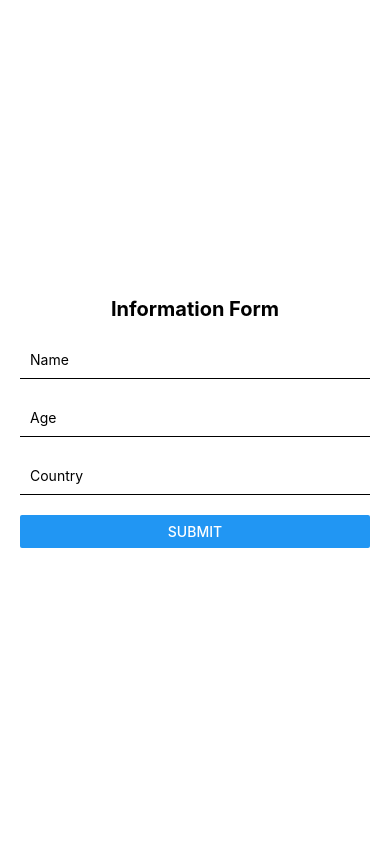
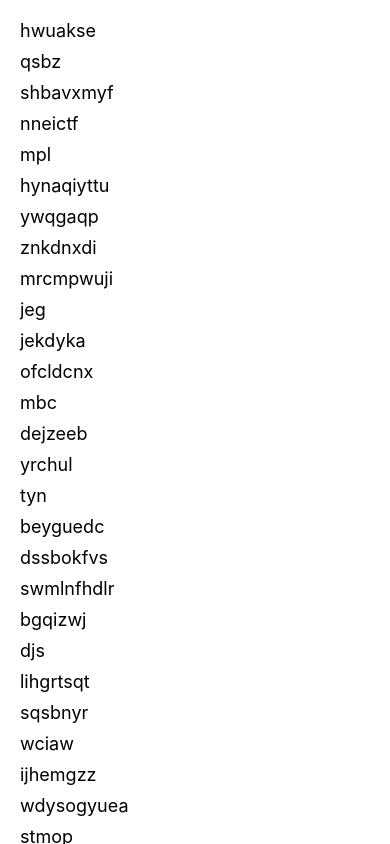
Before and after one commit to ghazalalmomani14-hub/JoVision-react-native-tasks, a React Native app: screen / in a window 390 px wide. Built offline with nearby package versions, Linux system fonts and the light colour scheme.

Commit message:
Task36 completed

```diff
--- a/App.tsx
+++ b/App.tsx
@@ -1,54 +1,14 @@
-import React, { useState, useEffect } from 'react';
-import { StyleSheet, View, TextInput, Button, Alert, Text } from 'react-native';
-import { saveUserData, getUserData } from './Tasks/Task35';
-
-export default function App() {
-  const [name, setName] = useState('');
-  const [age, setAge] = useState('');
-  const [country, setCountry] = useState('');
-
-  useEffect(() => {
-    const checkStorage = async () => {
-      const data = await getUserData();
-      if (data && data.timestamp) {
-        const now = new Date().getTime();
-        const savedTime = new Date(data.timestamp).getTime();
-        const diff = (now - savedTime) / 1000;
-
-        if (diff < 60) {
-          setName(data.name);
-          setAge(data.age);
-          setCountry(data.country);
-        }
-      }
-    };
-    checkStorage();
-  }, []);
-
-  const handleSubmit = async () => {
-    const userData = {
-      name,
-      age,
-      country,
-      timestamp: new Date().toISOString(),
-    };
-    await saveUserData(userData);
-    Alert.alert("Success", "Data saved!");
-  };
-
+/* eslint-disable react-native/no-inline-styles */
+import React from 'react';
+import { SafeAreaView, StatusBar } from 'react-native';
+import Task36 from './Tasks/Task36';
+function App(): React.JSX.Element {
   return (
-    <View style={styles.container}>
-      <Text style={styles.header}>Information Form</Text>
-      <TextInput placeholder="Name" style={styles.input} value={name} onChangeText={setName} />
-      <TextInput placeholder="Age" style={styles.input} value={age} onChangeText={setAge} keyboardType="numeric" />
-      <TextInput placeholder="Country" style={styles.input} value={country} onChangeText={setCountry} />
-      <Button title="Submit" onPress={handleSubmit} />
-    </View>
+    <SafeAreaView style={{ flex: 1 }}>
+      <StatusBar barStyle="dark-content" />
+      <Task36 />
+    </SafeAreaView>
   );
 }
 
-const styles = StyleSheet.create({
-  container: { flex: 1, justifyContent: 'center', padding: 20 },
-  header: { fontSize: 20, marginBottom: 20, textAlign: 'center', fontWeight: 'bold' },
-  input: { borderBottomWidth: 1, marginBottom: 20, padding: 10 }
-});
+export default App;
--- /dev/null
+++ b/Tasks/Task36.js
@@ -0,0 +1,41 @@
+import React from 'react';
+import { ScrollView, Text, StyleSheet } from 'react-native';
+
+// function from hint
+function generateRandomWord(length) {
+  let result = '';
+  const characters = 'abcdefghijklmnopqrstuvwxyz';
+  for (let i = 0; i < length; i++) {
+    result += characters.charAt(Math.floor(Math.random() * characters.length));
+  }
+  return result;
+}
+
+const Task36 = () => {
+  // generate 100 random words
+  const words = Array.from({ length: 100 }, () =>
+    generateRandomWord(Math.floor(Math.random() * 8) + 3),
+  );
+
+  return (
+    <ScrollView contentContainerStyle={styles.container}>
+      {words.map((word, index) => (
+        <Text key={index} style={styles.text}>
+          {word}
+        </Text>
+      ))}
+    </ScrollView>
+  );
+};
+
+export default Task36;
+
+const styles = StyleSheet.create({
+  container: {
+    padding: 20,
+  },
+  text: {
+    fontSize: 18,
+    marginBottom: 10,
+  },
+});
```
